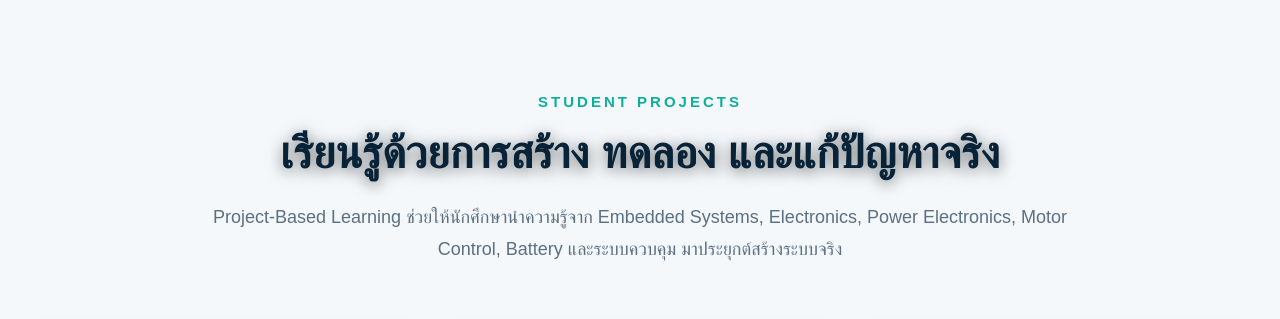
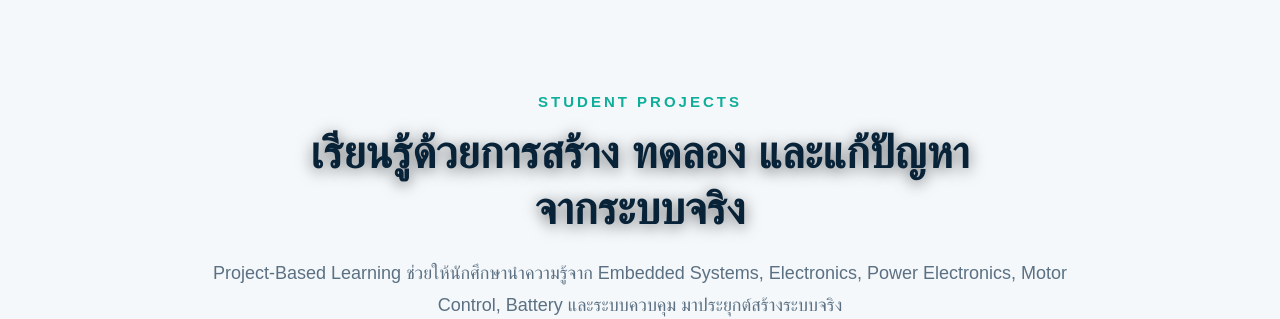
Before and after one commit to evtechnologykkw/evtechnologykkw.github.io, a plain HTML site: page index.html in a window 1280 px wide. Shown: the part 6060-6379 px from the top of the page. Drawn offline with Linux system fonts and the light colour scheme.

```diff
--- a/index.html
+++ b/index.html
@@ -2675,12 +2675,13 @@
                 STUDENT PROJECTS
             </div>
 
-            <h2 class="projects-title">
-
-                เรียนรู้ด้วยการสร้าง
-                ทดลอง และแก้ปัญหาจริง
-
-            </h2>
+        <h2 class="projects-title">
+
+            เรียนรู้ด้วยการสร้าง ทดลอง และแก้ปัญหา
+            <br>
+            จากระบบจริง
+
+        </h2>
 
             <p class="projects-description">
 
```
